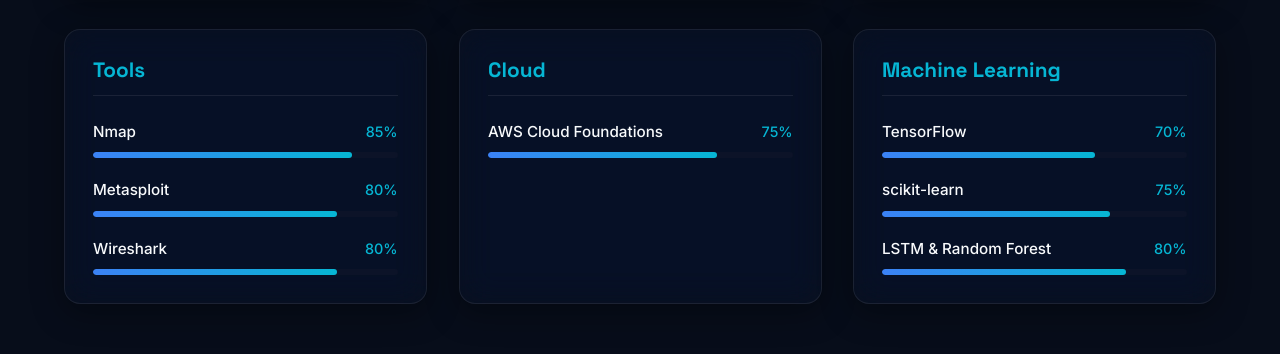
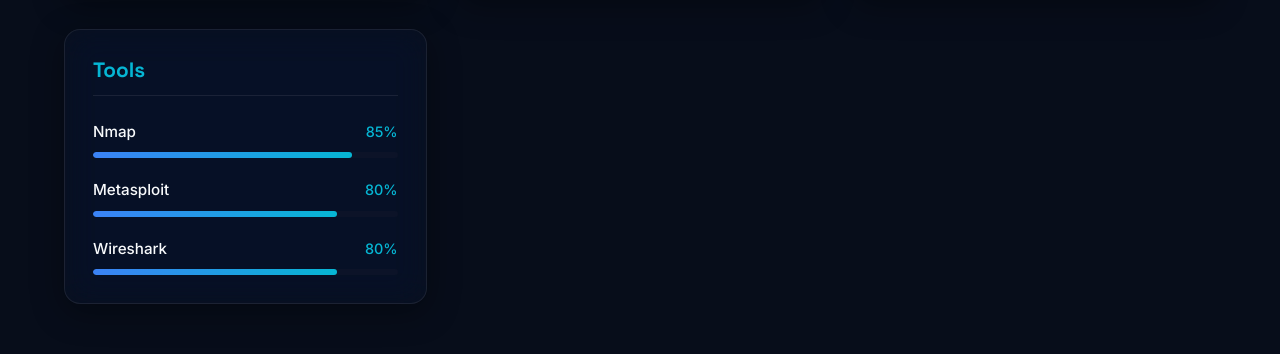
Before and after one commit to kama26-k/portfolio, a plain HTML site: page index.html in a window 1280 px wide. Shown: the part 2287-2641 px from the top of the page. Drawn offline with Linux system fonts and the light colour scheme.

Commit message:
feat: remove Cloud and Machine Learning categories from skills lists

```diff
--- a/index.html
+++ b/index.html
@@ -288,55 +288,6 @@
           </div>
         </div>
 
-        <!-- Cloud -->
-        <div class="card-glass skills-category-card" data-reveal="scale" data-reveal-delay="5">
-          <h3>Cloud</h3>
-          <div class="skill-list">
-            <div class="skill-item">
-              <div class="skill-info">
-                <span class="skill-name">AWS Cloud Foundations</span>
-                <span class="skill-pct">75%</span>
-              </div>
-              <div class="skill-bar">
-                <div class="skill-fill" style="--pct: 75%"></div>
-              </div>
-            </div>
-          </div>
-        </div>
-
-        <!-- Machine Learning -->
-        <div class="card-glass skills-category-card" data-reveal="scale" data-reveal-delay="6">
-          <h3>Machine Learning</h3>
-          <div class="skill-list">
-            <div class="skill-item">
-              <div class="skill-info">
-                <span class="skill-name">TensorFlow</span>
-                <span class="skill-pct">70%</span>
-              </div>
-              <div class="skill-bar">
-                <div class="skill-fill" style="--pct: 70%"></div>
-              </div>
-            </div>
-            <div class="skill-item">
-              <div class="skill-info">
-                <span class="skill-name">scikit-learn</span>
-                <span class="skill-pct">75%</span>
-              </div>
-              <div class="skill-bar">
-                <div class="skill-fill" style="--pct: 75%"></div>
-              </div>
-            </div>
-            <div class="skill-item">
-              <div class="skill-info">
-                <span class="skill-name">LSTM & Random Forest</span>
-                <span class="skill-pct">80%</span>
-              </div>
-              <div class="skill-bar">
-                <div class="skill-fill" style="--pct: 80%"></div>
-              </div>
-            </div>
-          </div>
-        </div>
 
       </div>
     </div>
@@ -671,13 +622,6 @@
                   <span>Ethical Hacking</span><span>Vulnerability Assessment</span><span>Nmap</span><span>Metasploit</span><span>Wireshark</span>
                 </div>
               </div>
-
-              <div class="resume-skill-cat">
-                <h3>Cloud & ML</h3>
-                <div class="resume-pills">
-                  <span>AWS Academy</span><span>TensorFlow</span><span>scikit-learn</span>
-                </div>
-              </div>
             </section>
 
             <!-- Certifications -->
```
